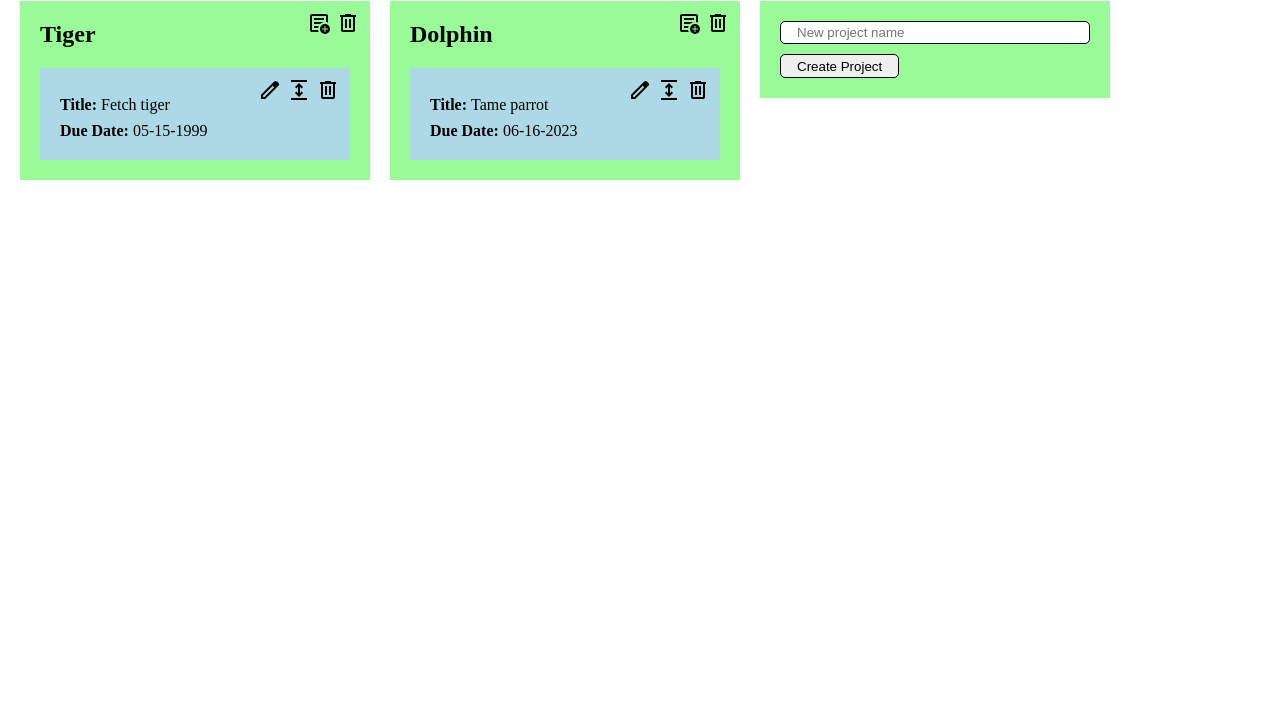
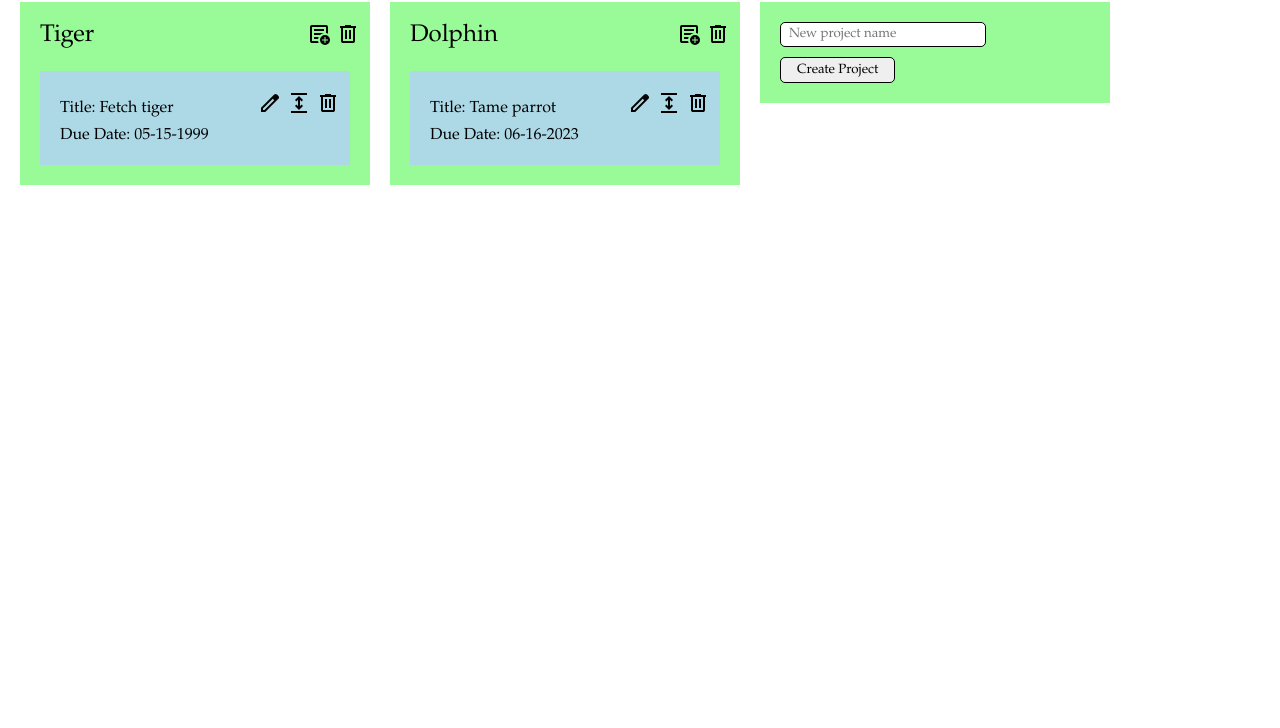
Before and after one commit to moutonbelle/todo, a website built with webpack: page src/index.html in a window 1280 px wide. Shown: the part 72-800 px from the top of the page. Built offline with nearby package versions, Linux system fonts and the light colour scheme.

Commit message:
Font improvements; fix size of textarea for description in new todo box

```diff
--- a/src/main.js
+++ b/src/main.js
@@ -1,6 +1,5 @@
 /*
     TODO
-    -- Add todos
     -- Persist to local storage
 */
 
@@ -241,6 +240,7 @@ class ToDoRenderer {
         newInput = document.createElement("textarea");
         newInput.dataset.todoID = todo.id;
         newInput.dataset.projectID = project.id;
+        newInput.rows = 5;
         newInput.classList.add("input-description");
         newInput.value = todo.description;
         newline.append(propertyName, newInput);
--- a/src/styles.css
+++ b/src/styles.css
@@ -2,10 +2,23 @@
     margin: 0;
     padding: 0;
     box-sizing: border-box;
+    font-family: 'Iowan Old Style', 'Palatino Linotype', 'URW Palladio L', P052, serif;
+font-weight: normal;;
 }
 
 body {
     padding: 20px;
+}
+
+input {
+        padding: 0.2rem 0.5rem;
+        border-radius: 5px;
+        border: 1px solid black;
+}
+
+textarea {
+    display: block;
+    width: 100%;
 }
 
 div#projects {
@@ -39,7 +52,7 @@ div.todo {
 
 div.icons {
     position: absolute;
-    top: 10px;
+    top: 10gitpx;
     right: 10px;
 
     display: flex;
@@ -56,13 +69,6 @@ div.new-project-container {
     background-color: palegreen;
     padding: 20px;
 
-    & input {
-        padding: 0.2rem 1rem;
-        border-radius: 5px;
-        border: 1px solid black;
-        width: 100%;
-    }
-
     & button {
         padding: 0.2rem 1rem;
         border-radius: 5px;
```
